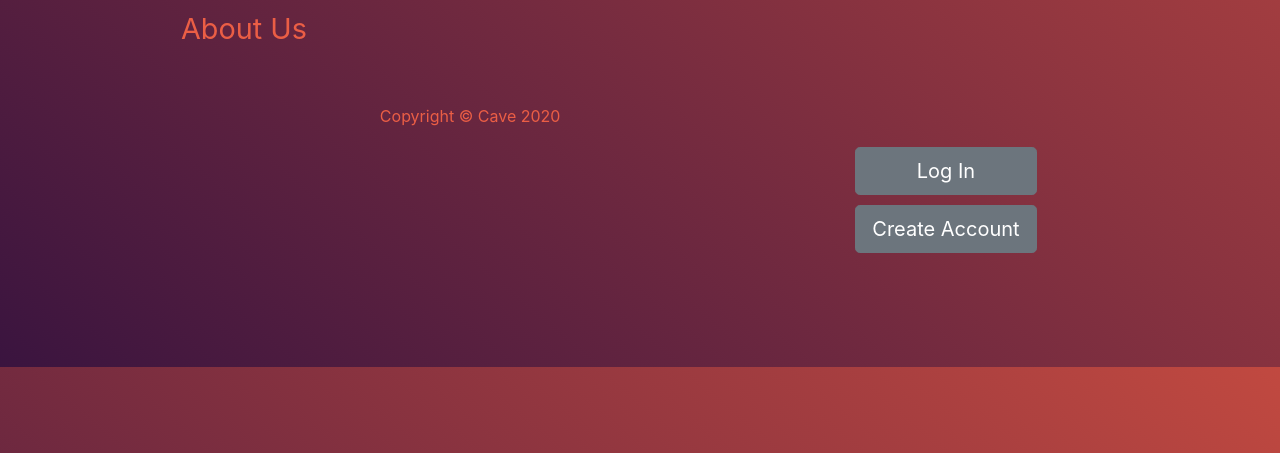
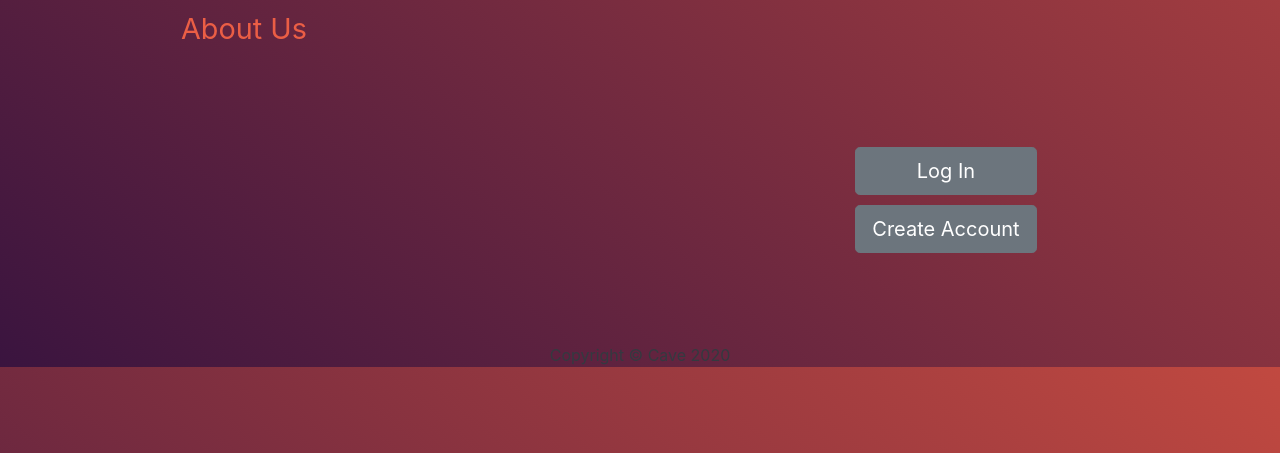
Before and after one commit to DaniD1986/Socialmediapage, a website: page index.html in a window 1280 px wide. Shown: the part 433-886 px from the top of the page. Drawn offline with Linux system fonts and the light colour scheme.

Commit message:
Revert "Merge branch 'main' of https://github.com/DaniD1986/Socialmediapage into main"
This reverts commit c3e064af8f5006f52d7b46c095340d10a2472109, reversing
changes made to fc28d972e8b46b9df1e799ec23b895c077cd6e9f.

```diff
--- a/index.html
+++ b/index.html
@@ -37,11 +37,11 @@
 
 
 <!--footer-->
-  <footer class="py-5 margintopfooter">
-      <div class="container">
-        <p class="m-0 text-center float-center">Copyright &copy; Cave 2020</p>
-      </div>
-    </footer>
+  <footer class="indexfooter">
+    <div class="container"><div class="fixed-bottom">
+      <p class="m-0 text-center text-white"><a href="#" class="text-dark"> Copyright &copy; Cave 2020</a></p>
+    </div>
+  </footer>
 
   <!-- Bootstrap core JavaScript -->
   <script src="vendor/jquery/jquery.min.js"></script>
```
Also changed, not shown: aboutus.html (+5 -6 lines).
